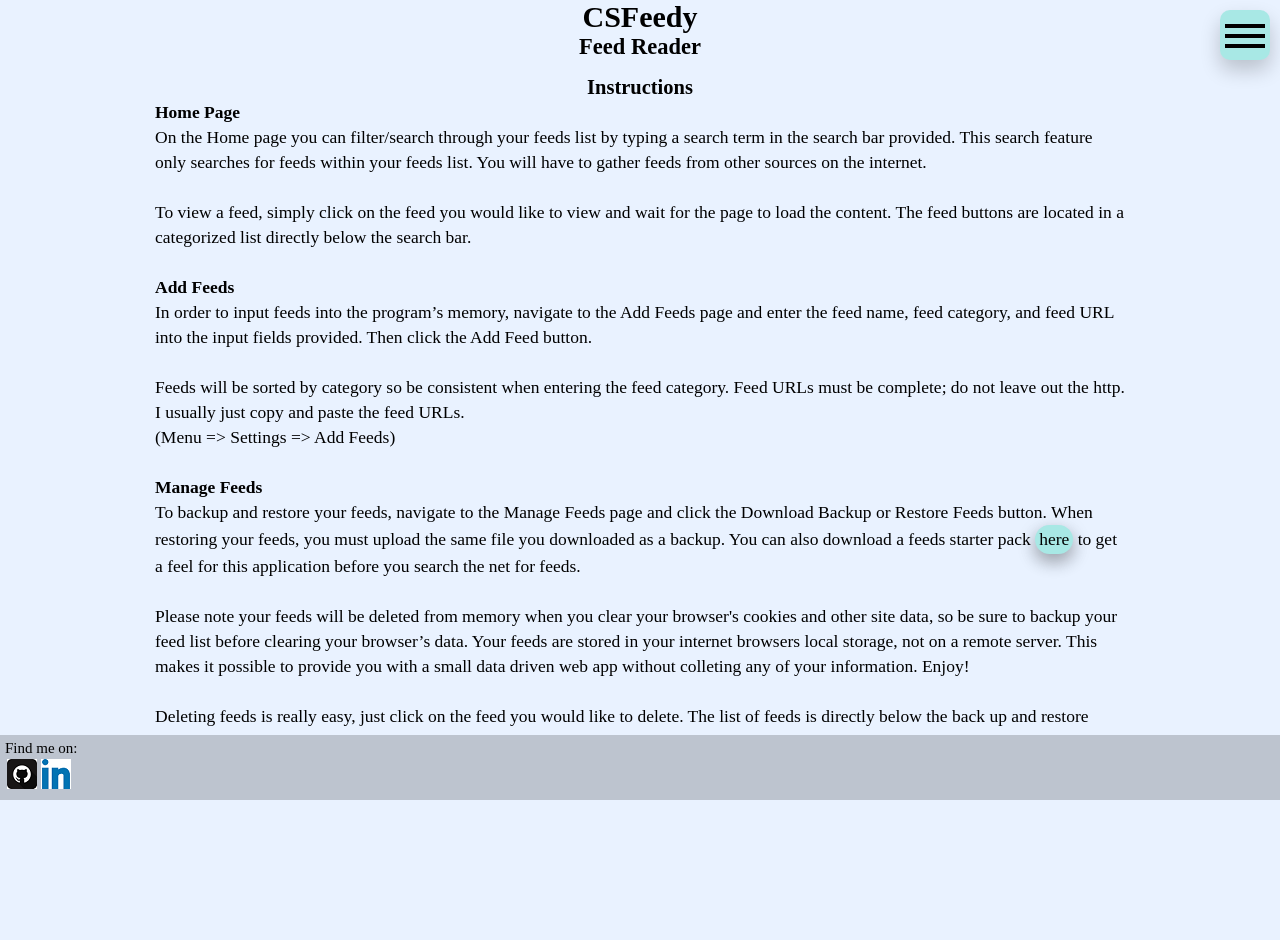
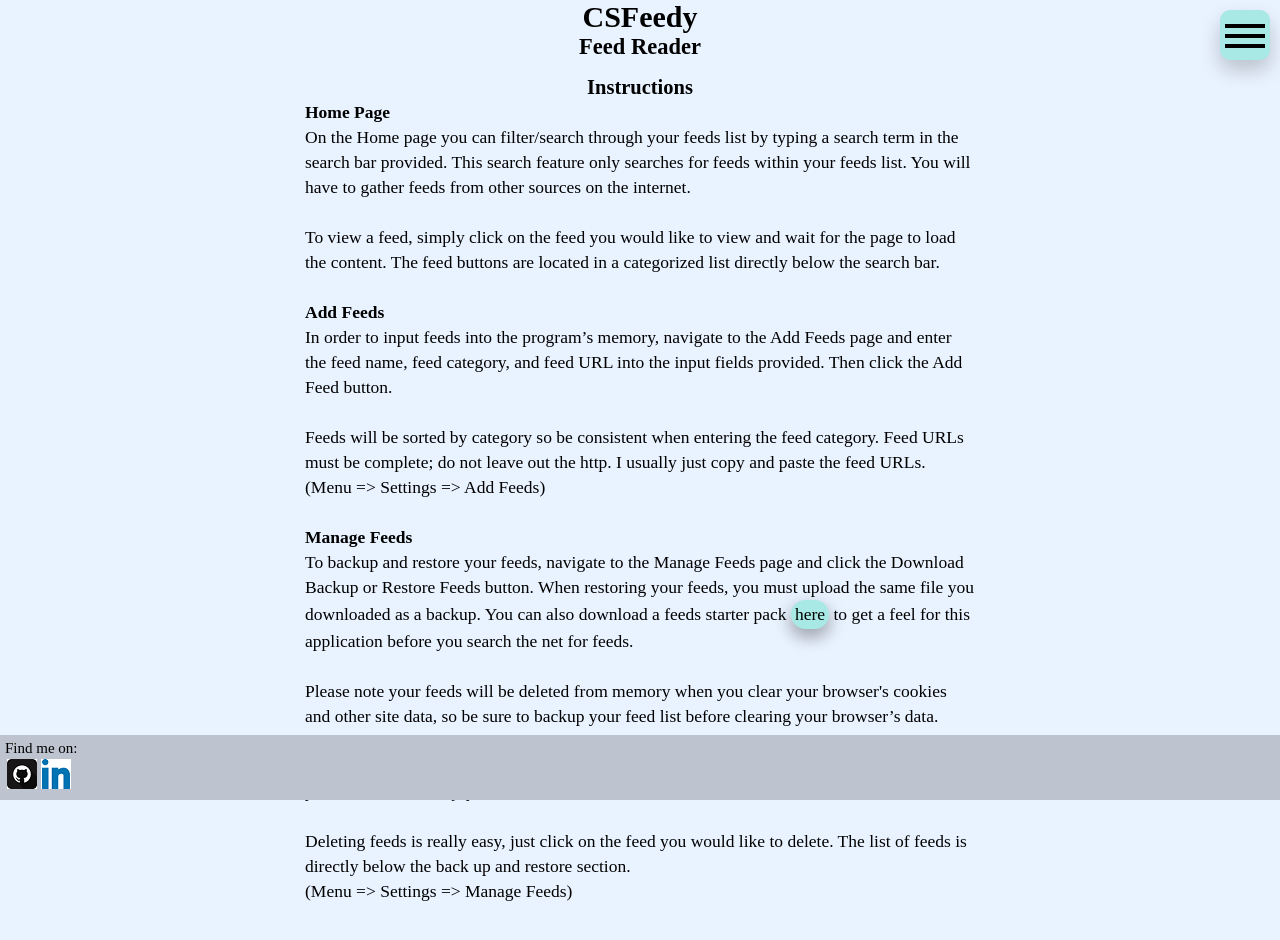
Before and after one commit to ARogala/cs-feedy, a React (Create React App) app: page /Instructions in a window 1280 px wide. Shown: the top 940 px of the page. Before the commit the page ends 869 px from the top, so only its background shows below. Built offline with nearby package versions, Linux system fonts and the light colour scheme.

Commit message:
adjust max-width instructions page

```diff
--- a/src/components/Instructions.css
+++ b/src/components/Instructions.css
@@ -7,7 +7,7 @@
  */
 
 .instructionsContainer {
-	max-width: 100rem;
+	max-width: 70rem;
 	margin: 0px auto 0px auto;
 	font-size: 1.75rem;
 	padding: 15px;
```
